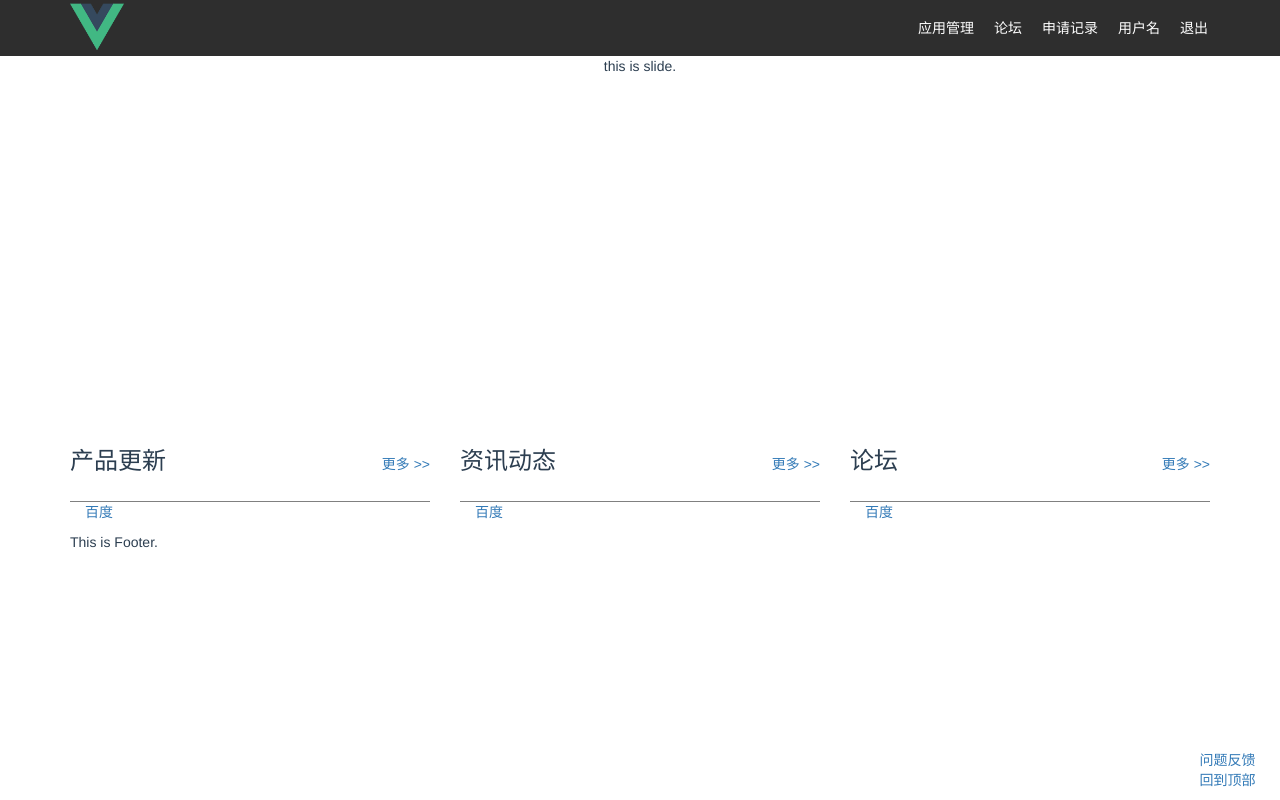
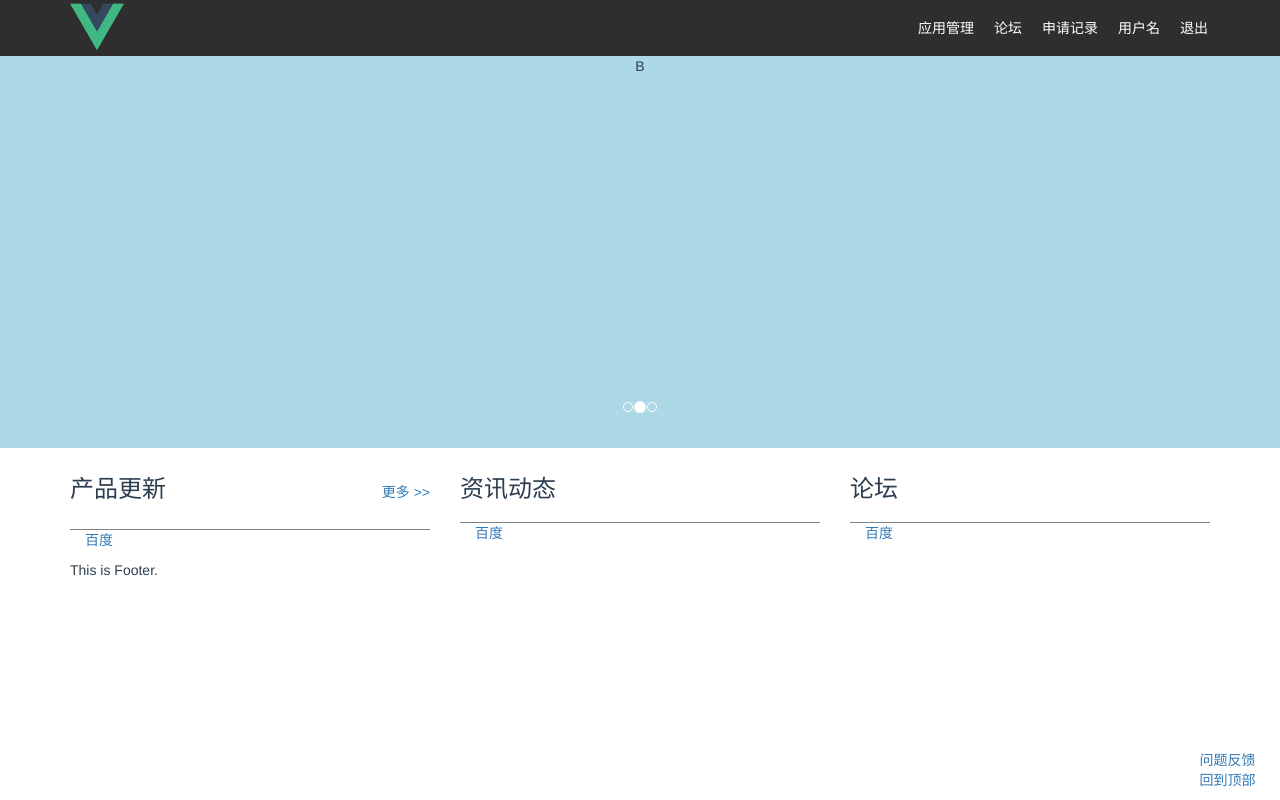
Before and after one commit to kosl90/devcenter-demo, a Vue app: page / in a window 1280 px wide. Both pictures are taken after a click on the link 97 px from the left and 24 px from the top of the page. Built offline with nearby package versions, Linux system fonts and the light colour scheme.

Commit message:
add slides

```diff
--- a/index.html
+++ b/index.html
@@ -1,16 +1,18 @@
 <!DOCTYPE html>
 <html>
+
 <head>
   <meta charset="utf-8">
   <title>devcenter-demo</title>
   <link href="http://cdn.bootcss.com/bootstrap/3.3.7/css/bootstrap-theme.min.css" rel="stylesheet">
   <link href="http://cdn.bootcss.com/bootstrap/3.3.7/css/bootstrap.min.css" rel="stylesheet">
+</head>
 
-  </head>
 <body>
   <div id="app"></div>
   <!-- built files will be auto injected -->
   <script src="http://cdn.bootcss.com/jquery/3.1.1/jquery.min.js"></script>
   <script src="http://cdn.bootcss.com/bootstrap/3.3.7/js/bootstrap.min.js"></script>
 </body>
+
 </html>
--- a/package.json
+++ b/package.json
@@ -13,6 +13,7 @@
     "lint": "eslint --ext .js,.vue src test/unit/specs test/e2e/specs"
   },
   "dependencies": {
+    "jquery": "^3.1.1",
     "vue": "^2.1.0"
   },
   "devDependencies": {
--- a/src/App.vue
+++ b/src/App.vue
@@ -15,12 +15,29 @@
       </div>
     </section>
     <section class="slides">
-    this is slide.
+      <div id="carousel-example" class="carousel slide" data-ride="carousel">
+        <ol class="carousel-indicators">
+          <li data-target="#carousel-example" data-slide-to="0" class="active"></li>
+          <li data-target="#carousel-example" data-slide-to="1"></li>
+          <li data-target="#carousel-example" data-slide-to="2"></li>
+        </ol>
+        <div class="carousel-inner" role="listbox">
+            <div class="item active">
+              <div>A</div>
+            </div>
+            <div class="item">
+              <div>B</div>
+            </div>
+            <div class="item">
+              <div>C</div>
+            </div>
+        </div>
+      </div>
     </section>
     <section class="news container">
       <div class="row">
         <section class="prod-news col-md-4">
-          <news title="产品更新" :items="prodNews"></news>
+          <news title="产品更新" :items="prodNews" pageLink="#"></news>
         </section>
         <section class="site-news col-md-4">
           <news title="资讯动态" :items="siteNews"></news>
@@ -108,5 +125,14 @@ export default {
 .slides {
   height: 28em;
   text-align:center;
+  margin-bottom: 2em;
+
+  .carousel, .carousel-inner, .carousel-inner .item {
+    height: 100%;
+    background: lightgray;
+  }
+  .carousel-inner .item:nth-child(even) {
+    background-color: lightblue;
+  }
 }
 </style>
--- a/src/components/News.vue
+++ b/src/components/News.vue
@@ -1,6 +1,6 @@
 <template>
 <div>
-  <div class="title"><h3 class="name">{{ title }}</h3><a class="more" href="#">更多 >></a></div>
+  <div class="title"><h3 class="name">{{ title }}</h3><a v-if="pageLink" class="more" :href="pageLink">更多 >></a></div>
   <ul class="content">
     <li class="item" v-for="item in items"><a :href="item.link" target="_blank">{{item.title}}</a></li>
   </ul>
@@ -15,6 +15,7 @@ export default {
       /* type: Object, */
       required: true,
     },
+    pageLink: String,
     title: {
       type: String,
       required: true,
```
Also changed, not shown: 2 other files (tests, documents, lock files or other folders). Lines whose indentation alone changed are shown as unchanged.
